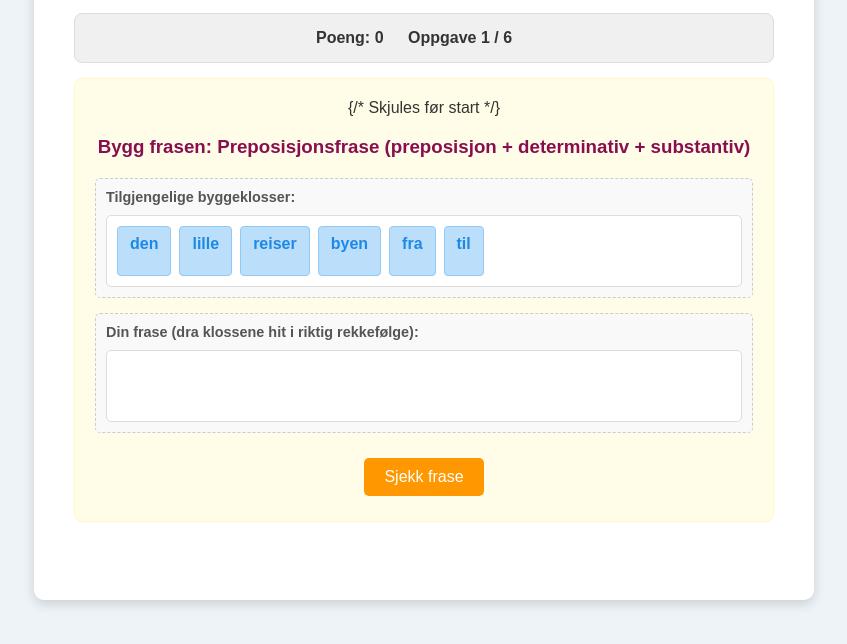
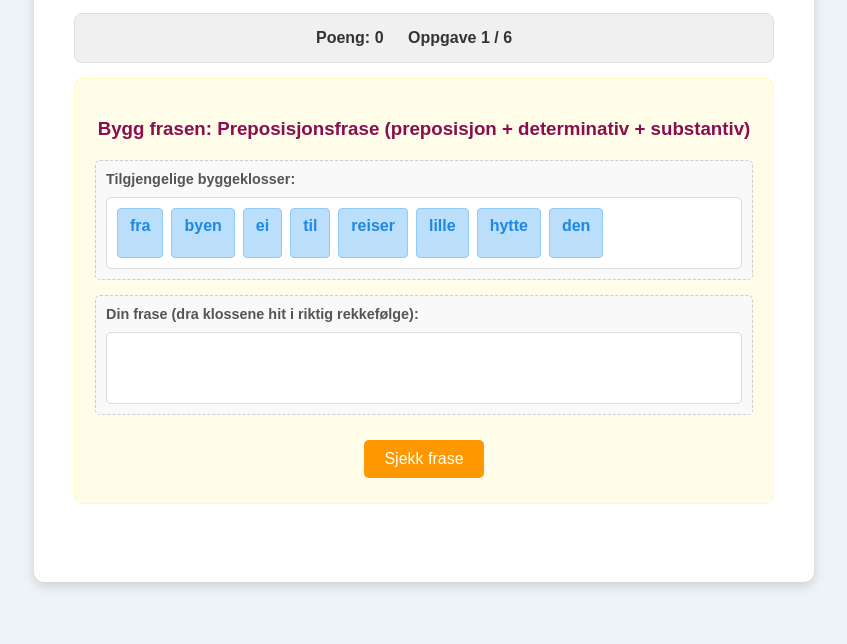
Before and after one commit to urdvindenes/frasebyggeren, a plain HTML site: page index.html in a window 1280 px wide. Both pictures are taken after a click on the button "Start spillet". Shown: the part 142-786 px from the top of the page, without its empty margins (216-1063 px from the left). Drawn offline with Linux system fonts and the light colour scheme.

Commit message:
Add files via upload

```diff
--- a/index.html
+++ b/index.html
@@ -16,7 +16,7 @@
             <p>Oppgave <span id="current-task-number">0</span> / <span id="total-tasks">0</span></p>
         </div>
 
-        <div id="game-area" style="display: none;"> {/* Skjules før start */}
+        <div id="game-area" style="display: none;">
             <h3 id="instruction">Bygg frasen: <span id="target-phrase-type">Laster...</span></h3>
 
             <div id="word-source-container">
--- a/script.js
+++ b/script.js
@@ -1,4 +1,4 @@
-// --- DOM Element References ---
+// --- DOM Element References --- (Uendret)
 const targetPhraseTypeDisplay = document.getElementById('target-phrase-type');
 const wordSource = document.getElementById('word-source');
 const dropZone = document.getElementById('drop-zone');
@@ -15,96 +15,119 @@ const finalScoreDisplay = document.getElementById('final-score');
 const gameArea = document.getElementById('game-area');
 const instructionDisplay = document.getElementById('instruction');
 
-// --- Game Data (med distractors) ---
+// --- Game Data (med distractors OG solution som array av arrays) ---
 const phraseBuildingTasks = [
     {
         type: "Nomenfrase (determinativ + adjektiv + substantiv)",
-        components: [ // Disse skal brukes
+        components: [
             { id: 'w1', word: 'den', role: 'determinativ' },
             { id: 'w2', word: 'røde', role: 'adjektiv' },
             { id: 'w3', word: 'bilen', role: 'substantiv_kjerne' },
         ],
-        distractors: [ // Disse skal IKKE brukes
+        distractors: [
             { id: 'd1', word: 'kjører', role: 'verb' },
             { id: 'd2', word: 'fort', role: 'adverb' },
         ],
-        solution: ['determinativ', 'adjektiv', 'substantiv_kjerne']
+        solution: [ // Liste med én gyldig løsning
+            ['determinativ', 'adjektiv', 'substantiv_kjerne']
+        ]
     },
     {
-        type: "Preposisjonsfrase (preposisjon + nomenfrase)",
+        // *** EKSEMPEL MED FLERE GYLDIGE PREPOSISJONER ***
+        type: "Preposisjonsfrase (velg preposisjon + nomenfrase)",
         components: [
-            { id: 'w4', word: 'på', role: 'preposisjon_kjerne' },
-            { id: 'w5', word: 'bordet', role: 'nomenfrase_utfylling' }, // Forenklet
+            { id: 'w_til', word: 'til', role: 'preposisjon_kjerne' }, // Gyldig
+            { id: 'w_fra', word: 'fra', role: 'preposisjon_kjerne' }, // Også gyldig
+            { id: 'w_huset', word: 'huset', role: 'nomenfrase_utfylling' },
         ],
         distractors: [
-            { id: 'd3', word: 'under', role: 'preposisjon' }, // Feil preposisjon
-            { id: 'd4', word: 'står', role: 'verb' },
+            { id: 'd_under', word: 'under', role: 'ugyldig_preposisjon' }, // Ugyldig
+            { id: 'd_løp', word: 'løp', role: 'verb' },
         ],
-        solution: ['preposisjon_kjerne', 'nomenfrase_utfylling']
+        solution: [ // Begge preposisjonene gir samme *rolle*-sekvens
+            ['preposisjon_kjerne', 'nomenfrase_utfylling']
+        ]
+        // MERK: Siden både 'til' og 'fra' har *samme rolle*,
+        // trenger vi strengt tatt bare én løsningssekvens her.
+        // Men strukturen støtter nå flere hvis rollene var ulike.
     },
     {
         type: "Nomenfrase (substantiv + eieord)",
         components: [
             { id: 'w6', word: 'boka', role: 'substantiv_kjerne' },
             { id: 'w7', word: 'mi', role: 'eieord_etterstilt' },
+            { id: 'w_di', word: 'di', role: 'eieord_etterstilt' }, // Alternativt eieord
         ],
         distractors: [
-            { id: 'd5', word: 'din', role: 'eieord' }, // Feil eieord
             { id: 'd6', word: 'leser', role: 'verb' },
             { id: 'd7', word: 'er', role: 'verb' },
         ],
-        solution: ['substantiv_kjerne', 'eieord_etterstilt']
+        solution: [
+            ['substantiv_kjerne', 'eieord_etterstilt'] // Begge eieordene gir samme rollesekvens
+        ]
     },
     {
         type: "Adjektivfrase (gradsadverb + adjektiv)",
         components: [
             { id: 'w8', word: 'svært', role: 'gradsadverb' },
+            { id: 'w_ganske', word: 'ganske', role: 'gradsadverb' }, // Alternativt gradsadverb
             { id: 'w9', word: 'god', role: 'adjektiv_kjerne' },
         ],
         distractors: [
-            { id: 'd8', word: 'litt', role: 'gradsadverb' }, // Alternativt gradsadverb
-            { id: 'd9', word: 'snill', role: 'adjektiv' }, // Annet adjektiv
+            { id: 'd9', word: 'snill', role: 'annet_adjektiv' },
             { id: 'd10', word: 'var', role: 'verb' },
         ],
-        solution: ['gradsadverb', 'adjektiv_kjerne']
+        solution: [
+            ['gradsadverb', 'adjektiv_kjerne']
+        ]
     },
     {
-        type: "Nomenfrase (adjektiv + substantiv)",
+       // *** EKSEMPEL MED FLERE GYLDIGE STRUKTURER ***
+       type: "Nomenfrase (substantiv, valgfritt adjektiv foran)",
        components: [
-            { id: 'w10', word: 'gul', role: 'adjektiv' },
-            { id: 'w11', word: 'sol', role: 'substantiv_kjerne' },
+           { id: 'w_stor', word: 'stor', role: 'adjektiv_foranstilt' },
+           { id: 'w_hund', word: 'hund', role: 'substantiv_kjerne' },
        ],
        distractors: [
-            { id: 'd11', word: 'skinner', role: 'verb' },
-            { id: 'd12', word: 'varm', role: 'adjektiv' }, // Ekstra adjektiv
-            { id: 'd13', word: 'måne', role: 'substantiv' }, // Feil substantiv
+           { id: 'd_bjeffer', word: 'bjeffer', role: 'verb' },
+           { id: 'd_liten', word: 'liten', role: 'adjektiv_foranstilt' }, // Ekstra adjektiv
        ],
-        solution: ['adjektiv', 'substantiv_kjerne']
+       solution: [ // To mulige gyldige strukturer/sekvenser
+           ['adjektiv_foranstilt', 'substantiv_kjerne'], // "stor hund" / "liten hund"
+           ['substantiv_kjerne']             // "hund" (hvis man dropper adjektivet)
+       ]
    },
     {
         type: "Preposisjonsfrase (preposisjon + determinativ + substantiv)",
         components: [
             { id: 'w12', word: 'til', role: 'preposisjon_kjerne' },
             { id: 'w13', word: 'den', role: 'determinativ' },
+            { id: 'w_ei', word: 'ei', role: 'determinativ'}, // Alternativ
             { id: 'w14', word: 'byen', role: 'substantiv_kjerne' },
+            { id: 'w_hytte', word: 'hytte', role: 'substantiv_kjerne'} // Alternativ
         ],
          distractors: [
-            { id: 'd14', word: 'fra', role: 'preposisjon' },
-            { id: 'd15', word: 'lille', role: 'adjektiv' }, // Kunne passet, men ikke bedt om
+            { id: 'd14', word: 'fra', role: 'ugyldig_preposisjon' },
+            { id: 'd15', word: 'lille', role: 'adjektiv' },
             { id: 'd16', word: 'reiser', role: 'verb' },
          ],
-         solution: ['preposisjon_kjerne', 'determinativ', 'substantiv_kjerne']
+         solution: [ // Alle disse kombinasjonene gir samme rollesekvens
+             ['preposisjon_kjerne', 'determinativ', 'substantiv_kjerne']
+         ]
+         // MERK: Hvis 'ei hytte' skulle hatt en annen *rolle*-struktur
+         // enn 'den byen', måtte vi lagt til en ny løsningsliste.
     }
 ];
 
-// --- Game State Variables ---
+
+// --- Game State Variables --- (Uendret)
 let currentScore = 0;
 let currentTask = null;
 let shuffledTasks = [];
 let currentTaskIndex = 0;
 let draggedElement = null;
 
-// --- Utility Functions ---
+// --- Utility Functions --- (Uendret)
 function shuffleArray(array) {
     for (let i = array.length - 1; i > 0; i--) {
         const j = Math.floor(Math.random() * (i + 1));
@@ -113,8 +136,17 @@ function shuffleArray(array) {
     return array;
 }
 
-// --- Drag and Drop Event Handlers ---
-// (Disse er uendret fra forrige versjon)
+// *** NY HJELPEFUNKSJON for å sammenligne arrays ***
+function arraysEqual(arr1, arr2) {
+    if (arr1.length !== arr2.length) return false;
+    for (let i = 0; i < arr1.length; i++) {
+        if (arr1[i] !== arr2[i]) return false;
+    }
+    return true;
+}
+// *** SLUTT PÅ NY HJELPEFUNKSJON ***
+
+// --- Drag and Drop Event Handlers --- (Uendret)
 function handleDragStart(event) {
     draggedElement = event.target;
     event.dataTransfer.setData('text/plain', event.target.id);
@@ -145,17 +177,13 @@ function handleDragLeave(event) {
 function handleDrop(event) {
     event.preventDefault();
     dropZone.classList.remove('drag-over');
-
     if (!draggedElement) return;
-
     let targetDropZone = (event.target.id === 'drop-zone') ? event.target : event.target.closest('#drop-zone');
-
     if (targetDropZone) {
         const dropZoneRect = targetDropZone.getBoundingClientRect();
         const offsetX = event.clientX - dropZoneRect.left;
         let insertBeforeElement = null;
         const children = Array.from(targetDropZone.children);
-
         for(const child of children) {
             if (child === draggedElement) continue;
             const childRect = child.getBoundingClientRect();
@@ -165,7 +193,6 @@ function handleDrop(event) {
                 break;
              }
         }
-
         if(insertBeforeElement) {
              targetDropZone.insertBefore(draggedElement, insertBeforeElement);
         } else {
@@ -178,7 +205,7 @@ function handleDrop(event) {
 
 // --- Game Logic Functions ---
 
-// *** NY displayTask FUNKSJON ***
+// (displayTask er uendret fra forrige versjon med distraktører)
 function displayTask(task) {
     currentTask = task;
     targetPhraseTypeDisplay.textContent = task.type;
@@ -186,44 +213,43 @@ function displayTask(task) {
     feedbackMessage.className = '';
     checkBtn.disabled = false;
     nextTaskBtn.style.display = 'none';
-
     wordSource.innerHTML = '';
     dropZone.innerHTML = '';
-
-    // Kombiner riktige komponenter og distraktører
     const allAvailableComponents = [...task.components, ...task.distractors];
-
-    // Bland alle tilgjengelige komponenter
     const componentsToShow = shuffleArray(allAvailableComponents);
-
-    // Lag og legg til draggable elementer i kilden
     componentsToShow.forEach(comp => {
         const wordBlock = document.createElement('div');
         wordBlock.id = comp.id;
         wordBlock.classList.add('word-block', 'draggable');
         wordBlock.draggable = true;
         wordBlock.textContent = comp.word;
-        wordBlock.dataset.role = comp.role; // Viktig for validering
-
+        wordBlock.dataset.role = comp.role;
         wordBlock.addEventListener('dragstart', handleDragStart);
         wordBlock.addEventListener('dragend', handleDragEnd);
-
         wordSource.appendChild(wordBlock);
     });
 }
-// *** SLUTT PÅ NY displayTask FUNKSJON ***
 
-// (checkPhrase er uendret)
+// *** OPPDATERT checkPhrase FUNKSJON ***
 function checkPhrase() {
     if (!currentTask) return;
 
     const droppedBlocks = Array.from(dropZone.children);
     const currentSolutionRoles = droppedBlocks.map(block => block.dataset.role);
-    const correctSolutionRoles = currentTask.solution;
+    const possibleCorrectSolutions = currentTask.solution; // Henter listen av lister
 
-    let isCorrect = currentSolutionRoles.length === correctSolutionRoles.length &&
-                    currentSolutionRoles.every((role, index) => role === correctSolutionRoles[index]);
+    let isCorrect = false; // Start med antagelsen om at det er feil
 
+    // Gå gjennom hver mulige korrekte løsning
+    for (const onePossibleSolution of possibleCorrectSolutions) {
+        // Bruk hjelpefunksjonen til å sammenligne brukerens løsning med denne mulige løsningen
+        if (arraysEqual(currentSolutionRoles, onePossibleSolution)) {
+            isCorrect = true; // Fant et treff!
+            break; // Trenger ikke sjekke flere mulige løsninger
+        }
+    }
+
+    // Resten av logikken er den samme som før, basert på om isCorrect ble true eller false
     if (isCorrect) {
         currentScore += 10;
         feedbackMessage.textContent = "Korrekt frase bygget!";
@@ -232,22 +258,22 @@ function checkPhrase() {
         nextTaskBtn.style.display = 'inline-block';
         droppedBlocks.forEach(block => block.draggable = false);
         const sourceBlocks = Array.from(wordSource.children);
-        sourceBlocks.forEach(block => block.draggable = false); // Deaktiver også kilden
+        sourceBlocks.forEach(block => block.draggable = false);
 
     } else {
-        feedbackMessage.textContent = "Ikke helt riktig. Sjekk både rekkefølge og hvilke klosser du har brukt. Prøv igjen!";
+        feedbackMessage.textContent = "Ikke en gyldig struktur for denne frasetypen med de valgte klossene. Prøv igjen!";
         feedbackMessage.className = 'incorrect';
-         // La blokkene i dropzone være draggable, men ikke de i source?
-         // Eller la alt være draggable for å kunne bytte. La oss la alt være draggable.
          droppedBlocks.forEach(block => block.draggable = true);
          const sourceBlocks = Array.from(wordSource.children);
          sourceBlocks.forEach(block => block.draggable = true);
-
     }
 
     updateProgressUI();
 }
+// *** SLUTT PÅ OPPDATERT checkPhrase FUNKSJON ***
 
+
+// (displayNextTask, updateProgressUI, startGame, endGame er uendret)
 function displayNextTask() {
     currentTaskIndex++;
     if (currentTaskIndex >= shuffledTasks.length) {
@@ -255,7 +281,6 @@ function displayNextTask() {
     } else {
         updateProgressUI();
         displayTask(shuffledTasks[currentTaskIndex]);
-        // Sørg for at blokker er draggable ved ny oppgave (hvis de ble deaktivert)
         const allBlocks = document.querySelectorAll('.word-block');
         allBlocks.forEach(block => block.draggable = true);
     }
@@ -271,15 +296,12 @@ function startGame() {
     currentTaskIndex = -1;
     shuffledTasks = shuffleArray([...phraseBuildingTasks]);
     totalTasksDisplay.textContent = shuffledTasks.length;
-
     updateProgressUI();
     feedbackMessage.textContent = '';
     feedbackMessage.className = '';
-
     gameOverScreen.style.display = 'none';
     gameArea.style.display = 'block';
     startBtn.style.display = 'none';
-
     displayNextTask();
 }
 
@@ -289,7 +311,7 @@ function endGame() {
     gameOverScreen.style.display = 'block';
 }
 
-// --- Initial Setup & Event Listeners ---
+// --- Initial Setup & Event Listeners --- (Uendret)
 startBtn.addEventListener('click', startGame);
 restartBtn.addEventListener('click', startGame);
 checkBtn.addEventListener('click', checkPhrase);
@@ -300,5 +322,5 @@ dropZone.addEventListener('dragleave', handleDragLeave);
 dropZone.addEventListener('drop', handleDrop);
 
 // Skjul spillområdet før start
-gameArea.style.display = 'none';
-gameOverScreen.style.display = 'none';
+// gameArea.style.display = 'none'; // Kommenter ut for enklere testing under utvikling
+// gameOverScreen.style.display = 'none';
```
Lines whose indentation alone changed are shown as unchanged.
